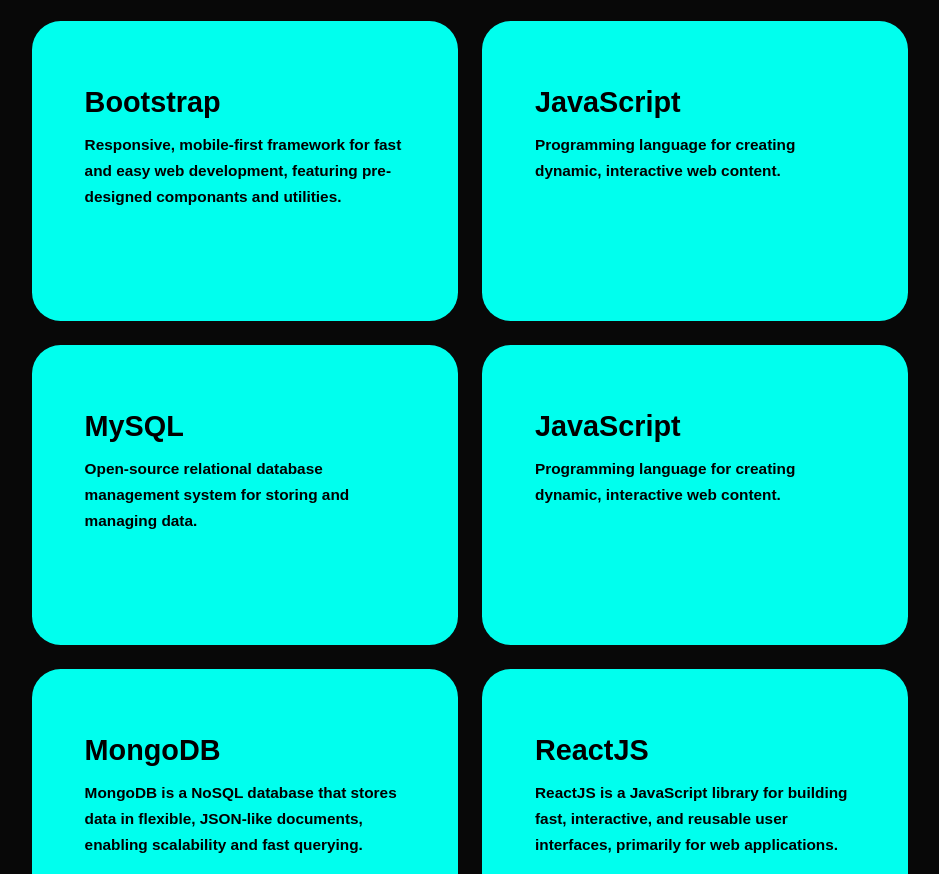
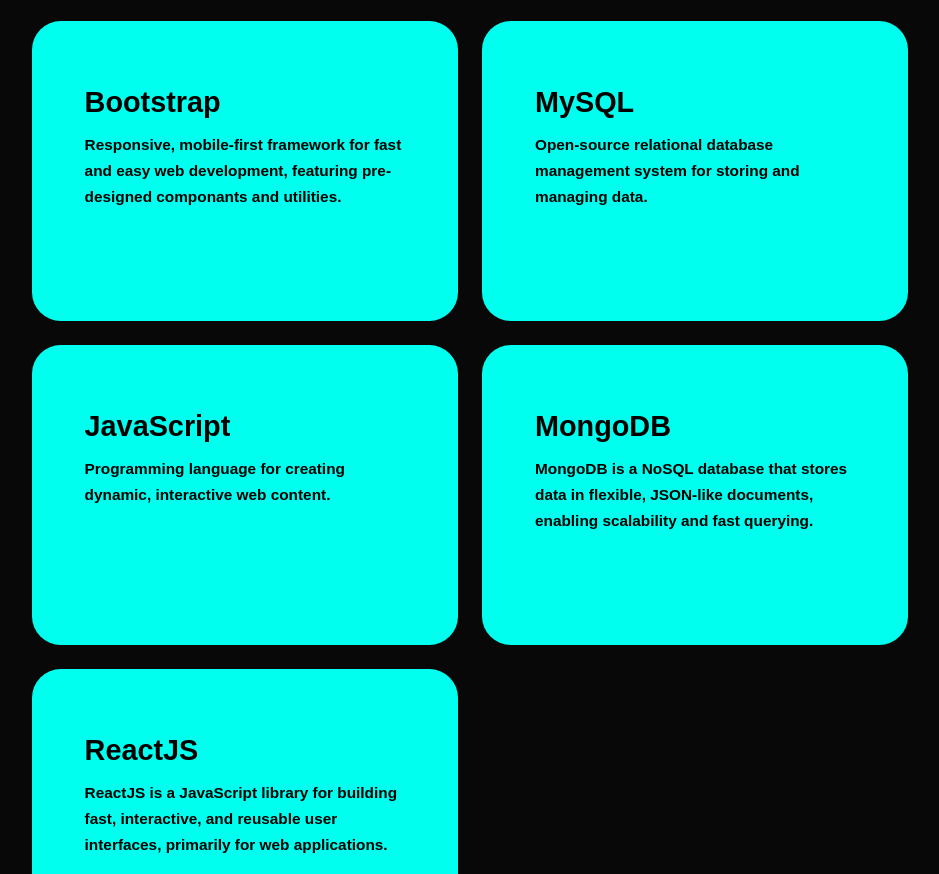
Before and after one commit to AdityaMalode05/My_Portfolio_Website, a plain HTML site: page index.html in a window 1280 px wide. Shown: the part 2615-3489 px from the top of the page, without its empty margins (170-1109 px from the left). Drawn offline with nearby package versions, Linux system fonts and the light colour scheme.

Commit message:
Update index.html

```diff
--- a/index.html
+++ b/index.html
@@ -150,13 +150,6 @@
 
       <div class="service-box">
         <div class="service-info">
-          <h4>JavaScript</h4>
-          <p> Programming language for creating dynamic, interactive web content.</p>
-        </div>
-      </div>
-
-      <div class="service-box">
-        <div class="service-info">
           <h4>MySQL</h4>
           <p>Open-source relational database management system for storing and managing data.
           </p>
@@ -183,7 +176,6 @@
           <p>ReactJS is a JavaScript library for building fast, interactive, and reusable user interfaces, primarily for web applications.</p>
         </div>
       </div>
-
     </div>
   </section>
 
```
